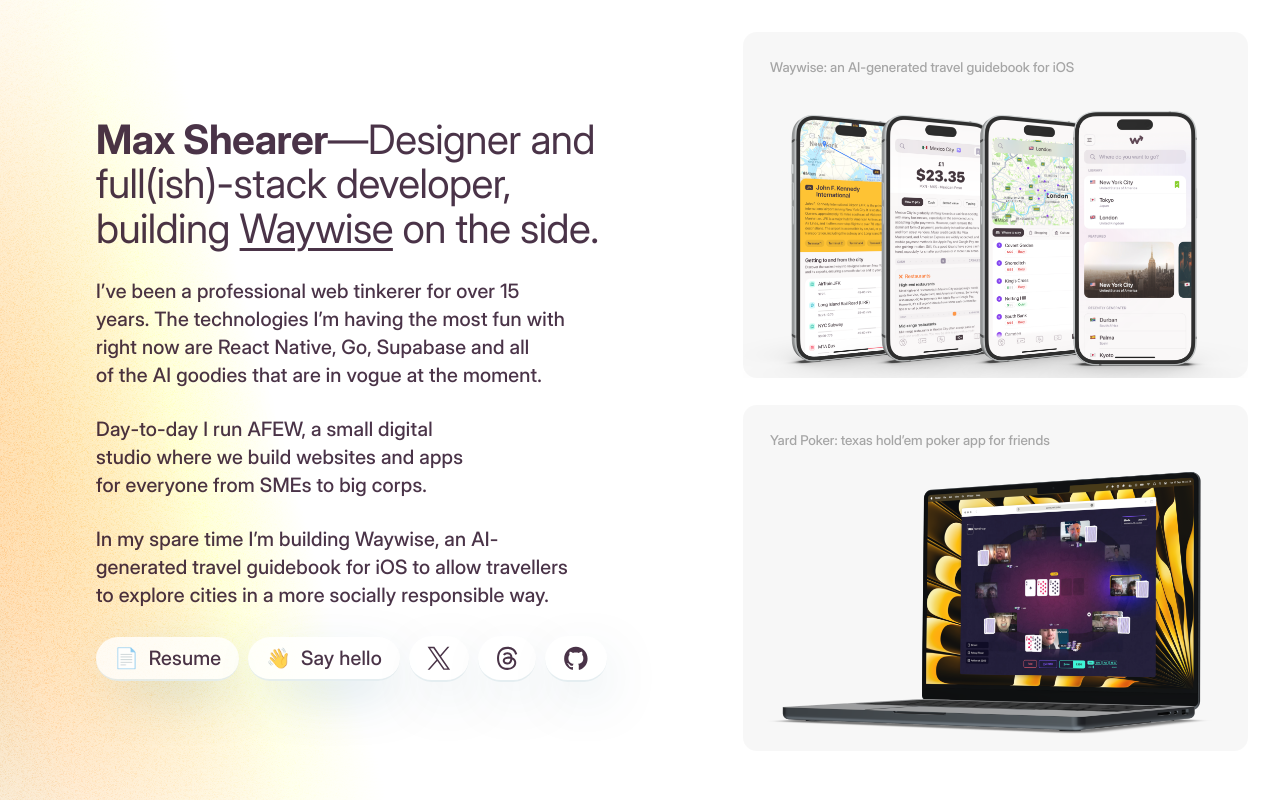
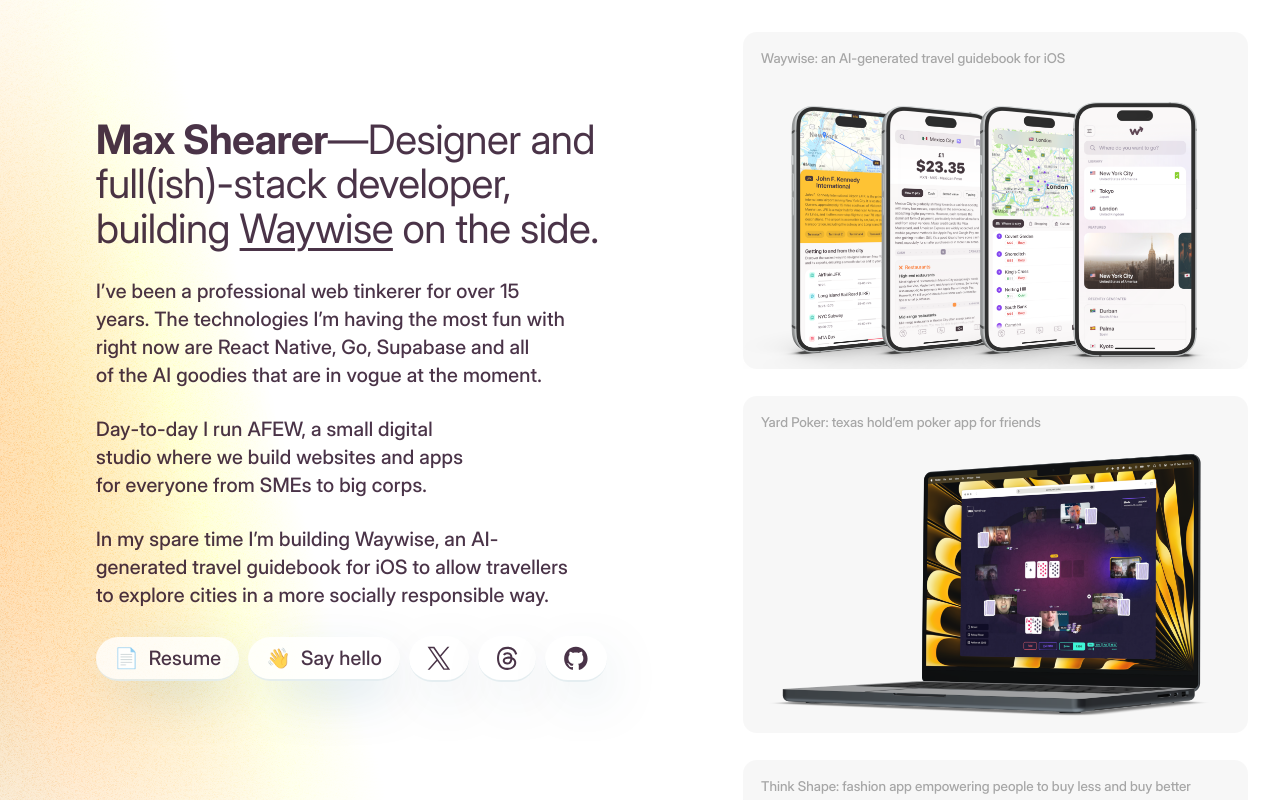
Before and after one commit to maxshearer/max.shearer.co, a Next.js app: page / in a window 1280 px wide. Built offline with nearby package versions, Linux system fonts and the light colour scheme.

Commit message:
feat: Adds more work

```diff
--- a/app/page.module.css
+++ b/app/page.module.css
@@ -108,14 +108,21 @@
 }
 
 .work {
-  display: flex;
-  flex-direction: column;
+  display: grid;
   gap: 1.5rem;
   padding: 2.5vw;
 
   & img {
     width: 100%;
     height: auto;
+  }
+
+  @media (min-width: 768px) {
+    grid-template-columns: repeat(2, 1fr);
+  }
+
+  @media (min-width: 1200px) {
+    grid-template-columns: repeat(1, 1fr);
   }
 }
 
@@ -129,8 +136,8 @@
 }
 
 .workHeader {
-  padding-top: 1.5rem;
-  padding-inline: 1.5rem;
+  padding-top: 1rem;
+  padding-inline: 1rem;
 
   & p {
     font-size: 0.75rem;
--- a/app/page.tsx
+++ b/app/page.tsx
@@ -188,6 +188,38 @@
               height={600}
             />
           </div>
+
+          <div className={styles.workItem}>
+            <div className={styles.workHeader}>
+              <p>
+                Think Shape: fashion app empowering people to buy less and buy
+                better
+              </p>
+            </div>
+
+            <Image
+              src="/think-shape.png"
+              alt="Scattered iPhone mockups displaying various screens of the Think Shape app"
+              width={1000}
+              height={600}
+            />
+          </div>
+
+          <div className={styles.workItem}>
+            <div className={styles.workHeader}>
+              <p>
+                Rest Easy Radio for Premier Inn: 24-hour restful sounds from the
+                British countryside
+              </p>
+            </div>
+
+            <Image
+              src="/premier-inn.png"
+              alt="Mockup of a laptop displaying the Premier Inn Rest Easy Radio website"
+              width={1000}
+              height={600}
+            />
+          </div>
         </section>
       </div>
     </div>
```
Also changed, not shown: public/premier-inn.png (added), public/think-shape.png (added).
